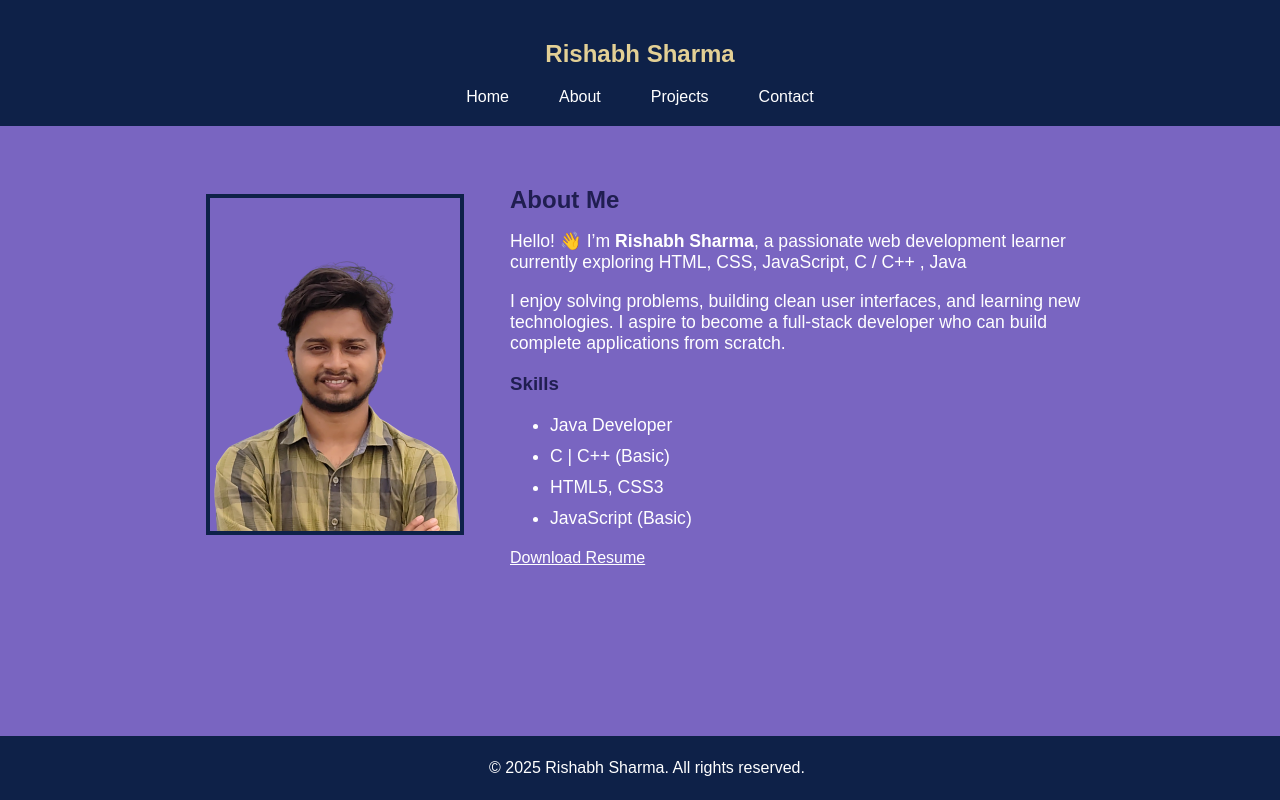
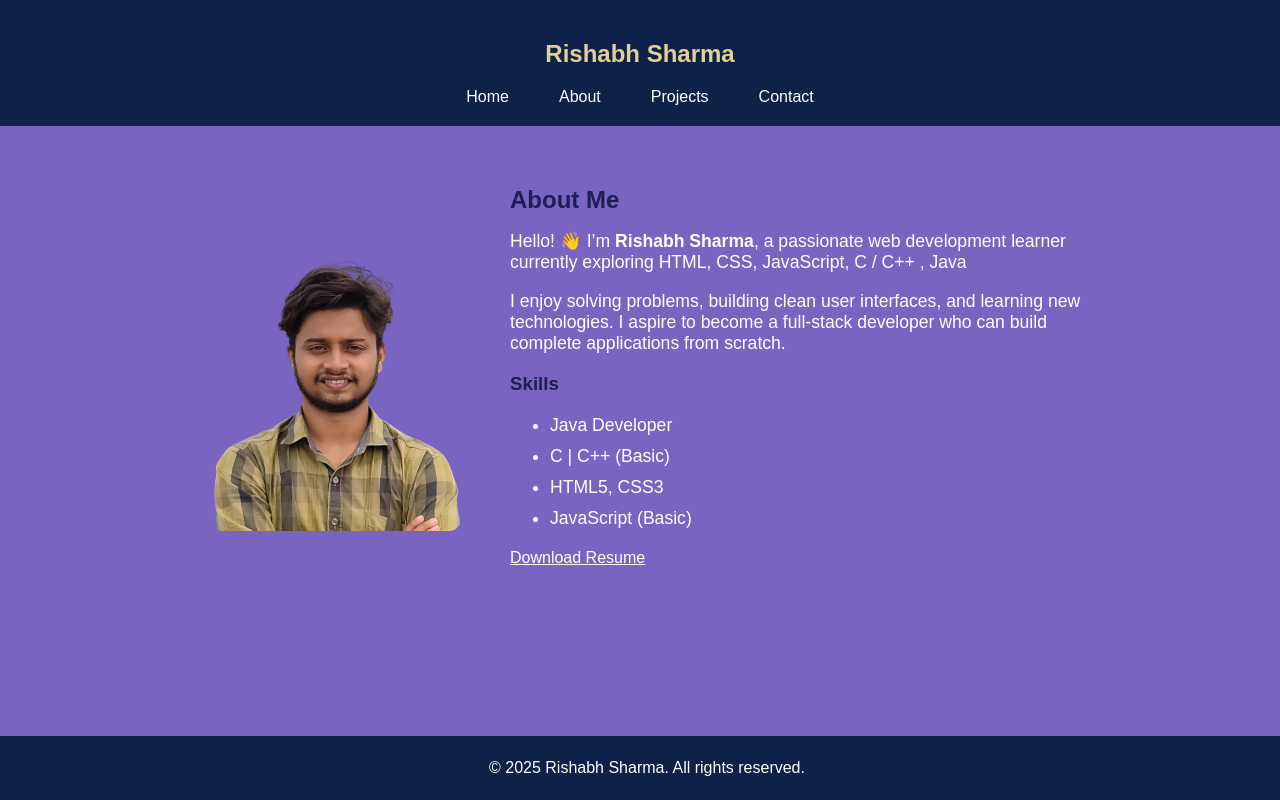
Before and after one commit to Rishabhsharma0308/website, a plain HTML site: page about.html in a window 1280 px wide. Drawn offline with Linux system fonts and the light colour scheme.

Commit message:
Update style.css

```diff
--- a/style.css
+++ b/style.css
@@ -86,8 +86,8 @@ text-align:left;
   width: 100%;
   max-width: 250px;
   height: auto;
-  border-radius: 0px;
-  border: 4px solid #0E2148;
+  border-radius: 10px;
+  border: none;
 }
 .about-content {
   flex: 2 1 500px;
```
